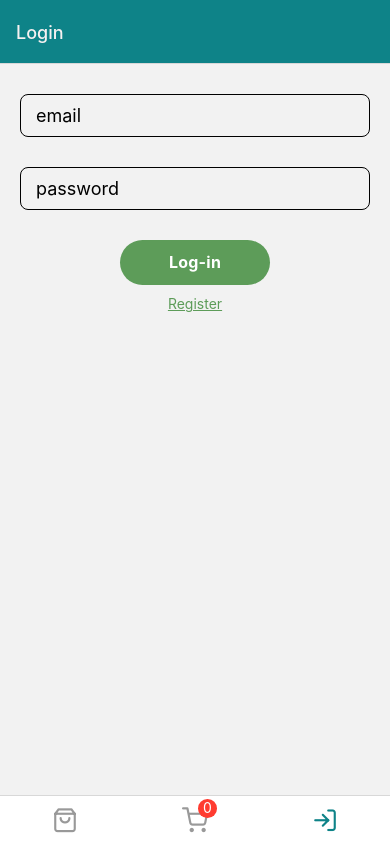
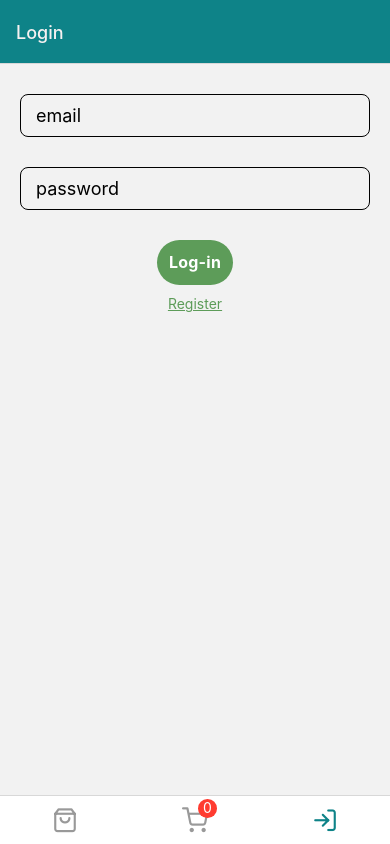
Before and after one commit to FedeHuertas/Arche-SW, a React Native app: screen /Access in a window 390 px wide. Built offline with nearby package versions, Linux system fonts and the light colour scheme; no server answers.

Commit message:
clean cart button and button style

```diff
--- a/app/components/Button.jsx
+++ b/app/components/Button.jsx
@@ -5,7 +5,7 @@ const Button = ({children, disabled, ...props}) => {
     return (
         <>
             <Pressable style={{alignItems: 'center'}} onPress={props.onPress}>
-                <View style={[styles.button, disabled && styles.buttonDisabled]} >
+                <View style={[styles.button, disabled && styles.buttonDisabled, props.color && {backgroundColor: props.color}]} >
                     <Text style={styles.text}>{children}</Text>
                 </View>
             </Pressable>
@@ -18,10 +18,9 @@ const styles = StyleSheet.create({
         alignItems: 'center',
         justifyContent: 'center',
         paddingVertical: 12,
-        paddingHorizontal: 32,
+        paddingHorizontal: 12,
         borderRadius: 30,
         backgroundColor: theme.colors.third,
-        width: 150,
         margin: 10
     },
     text: {
--- a/app/screens/CartScreen.js
+++ b/app/screens/CartScreen.js
@@ -8,14 +8,17 @@ import Button from "../components/Button";
 
 const CartScreen = () => {
 
-    const { cart, sum } = useCartContext()
+    const { cart, sum, clearCart} = useCartContext()
 
     return (
         cart.length ?
         <>
-{/*             <Pressable>
-                <MaterialCommunityIcons name="delete-circle-outline" size={24} color="black" />
-            </Pressable> */}
+            <Button
+                color={theme.colors.danger}
+                onPress={clearCart}
+            >
+                <MaterialCommunityIcons name="cart-remove" size={20} color="white" />
+            </Button>
             <FlatList
                 data={cart}
                 renderItem={({item: p}) => (
--- a/app/screens/ProfileScreen.js
+++ b/app/screens/ProfileScreen.js
@@ -3,6 +3,7 @@ import { authContext } from "../context/AuthContext";
 import { Text, View } from "react-native";
 import { useNavigation } from "@react-navigation/native";
 import Button from "../components/Button";
+import theme from "../theme";
 
 const ProfileScreen = () => {
 
@@ -18,7 +19,7 @@ const ProfileScreen = () => {
     return (
         <View style={{alignItems: 'center', marginTop: 50}}>
             <Text style={{fontSize: 20}} >{user.email}</Text>
-            <Button onPress={handleLogOut} >Logout</Button>
+            <Button color={theme.colors.danger} onPress={handleLogOut} >Logout</Button>
         </View>
     )
 }
--- a/app/theme.js
+++ b/app/theme.js
@@ -4,7 +4,8 @@ const theme = {
         secondary: '#F6F1F1',
         third: '#5D9C59',
         fourth: '#2C3333',
-        inactive: '#999'
+        inactive: '#999',
+        danger: '#FC2947'
     },
     center: {
         justifyContent: 'center',
```
